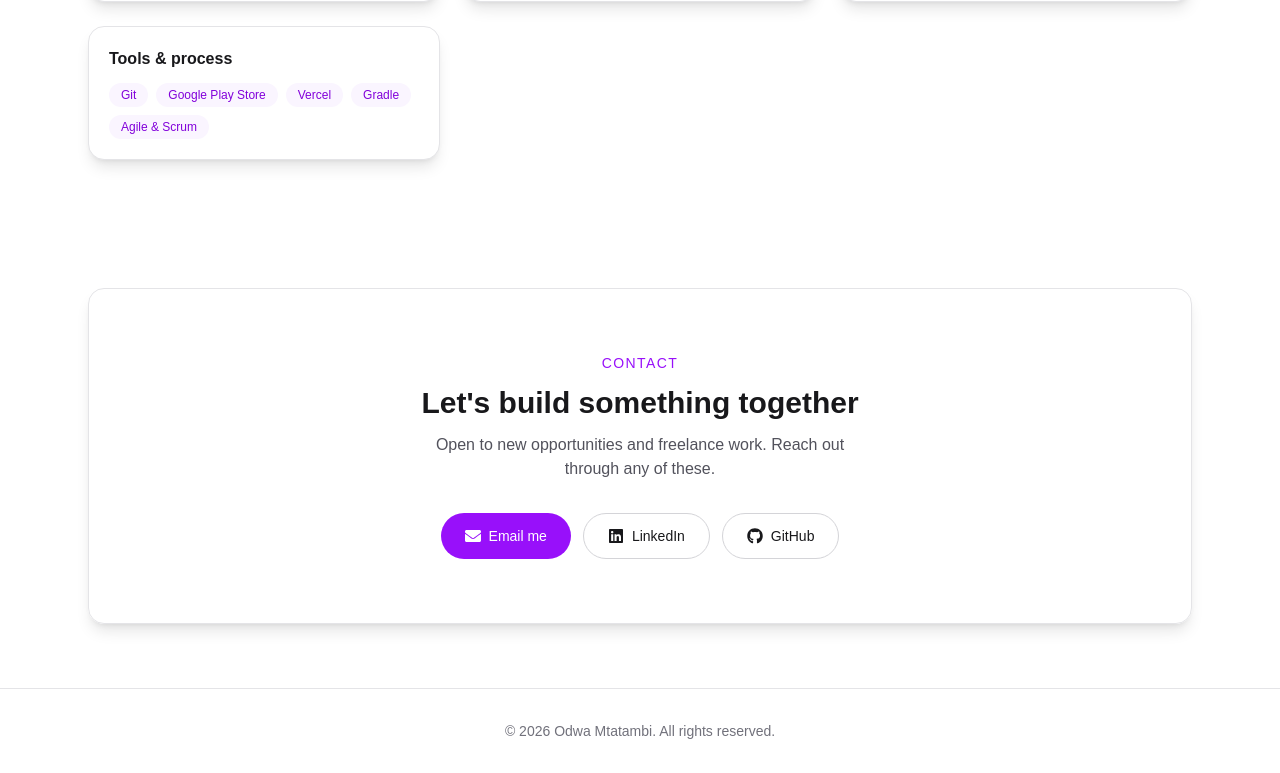
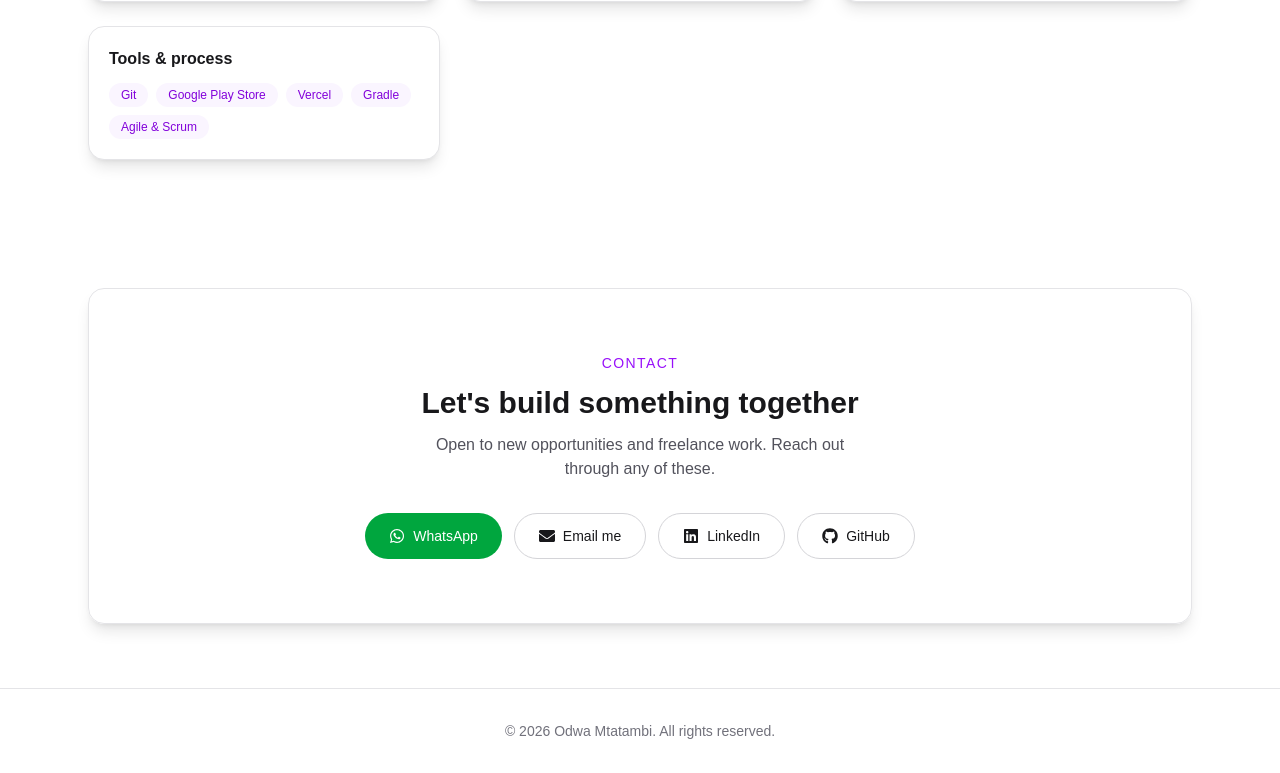
Before and after one commit to OddzMint-Net/odwa-portfolio, a Next.js app: page / in a window 1280 px wide. Shown: the part 3749-4522 px from the top of the page. Built offline with nearby package versions, Linux system fonts and the light colour scheme.

Commit message:
Add: whatsapp contact

```diff
--- a/app/components/Contact.tsx
+++ b/app/components/Contact.tsx
@@ -1,11 +1,17 @@
-import {FaEnvelope, FaLinkedin, FaGithub} from "react-icons/fa";
+import {FaWhatsapp,FaEnvelope, FaLinkedin, FaGithub} from "react-icons/fa";
 
 const contactLinks = [
     {
+        href: "https://web.whatsapp.com/",
+        label: "WhatsApp",
+        Icon:FaWhatsapp,
+        variant:"primary" as const
+    }
+    ,{
         href: "mailto:odwamtatambi@gmail.com",
         label: "Email me",
         Icon: FaEnvelope,
-        variant: "primary" as const,
+        variant: "secondary" as const,
     },
     {
         href: "https://www.linkedin.com/in/odwa-mtatambi-ab7022104",
@@ -45,7 +51,7 @@ export default function Contact() {
                             rel={variant == "secondary" ? "noopener noreferrer" : undefined}
                             className={
                                 variant == "primary"
-                                    ? "inline-flex items-center gap-2 rounded-full bg-purple-600 px-6 py-3 text-sm font-medium text-white transition hover:bg-purple-700 dark:bg-purple-500 dark:hover:bg-purple-600"
+                                    ? "inline-flex items-center gap-2 rounded-full bg-green-600 px-6 py-3 text-sm font-medium text-white transition hover:bg-green-700 dark:bg-green-500 dark:hover:bg-green-600"
                                     : "inline-flex items-center gap-2 rounded-full border border-zinc-300 px-6 py-3 text-sm font-medium text-zinc-900 transition hover:bg-zinc-100 dark:border-zinc-700 dark:text-white dark:hover:bg-zinc-800"
                             }
                         >
```
